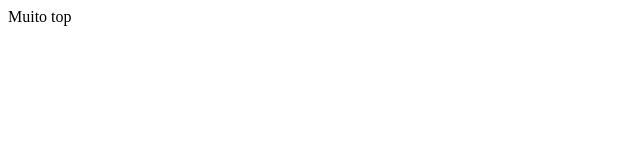
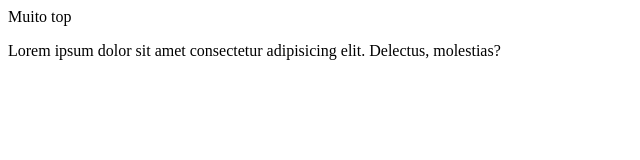
Before and after one commit to guilhermegpf/BomPratoTop, a plain HTML site: page index.html in a window 1280 px wide. Shown: the whole page, without its empty margins (0-640 px from the left). Drawn offline with Linux system fonts and the light colour scheme.

Commit message:
fiz uma div

```diff
--- a/index.html
+++ b/index.html
@@ -8,5 +8,9 @@
 </head>
 <body>
     Muito top
+
+    <div class="containe">
+        <p>Lorem ipsum dolor sit amet consectetur adipisicing elit. Delectus, molestias?</p>
+    </div>
 </body>
 </html>
```
